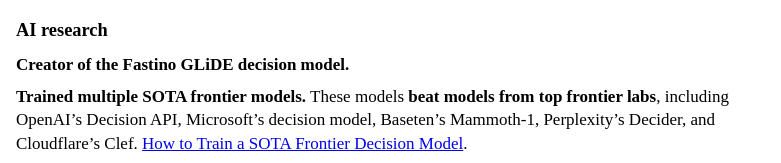
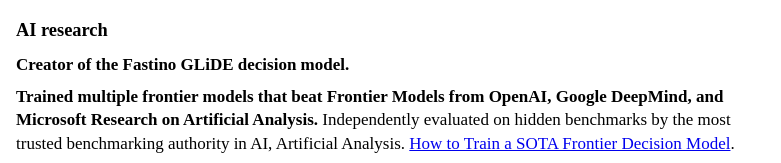
Before and after one commit to sahibzada-allahyar/sahibzada-allahyar.github.io, a plain HTML site: page index.html in a window 1280 px wide. Shown: the part 835-998 px from the top of the page, without its empty margins (0-781 px from the left). Drawn offline with Linux system fonts and the light colour scheme.

Commit message:
Reword frontier models claim

```diff
--- a/index.html
+++ b/index.html
@@ -87,7 +87,7 @@
     <h2>AI research</h2>
     <p><strong>Creator of the Fastino GLiDE decision model.</strong></p>
 
-    <p><strong>Trained multiple SOTA frontier models.</strong> These models <strong>beat models from top frontier labs</strong>, including OpenAI’s Decision API, Microsoft’s decision model, Baseten’s Mammoth-1, Perplexity’s Decider, and Cloudflare’s Clef. <a href="https://fastino.ai/blog/training-glide-sota-decision-model">How to Train a SOTA Frontier Decision Model</a>.</p>
+    <p><strong>Trained multiple frontier models that beat Frontier Models from OpenAI, Google DeepMind, and Microsoft Research on Artificial Analysis.</strong> Independently evaluated on hidden benchmarks by the most trusted benchmarking authority in AI, Artificial Analysis. <a href="https://fastino.ai/blog/training-glide-sota-decision-model">How to Train a SOTA Frontier Decision Model</a>.</p>
 
     <div class="charts">
       <figure class="aa">
```
